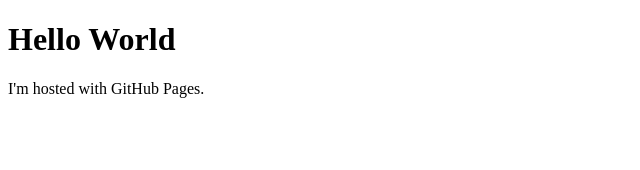
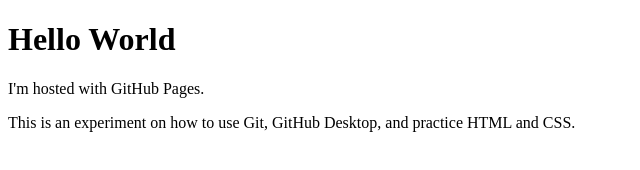
Before and after one commit to josephkhalifa/josephkhalifa.github.io, a plain HTML site: page index.html in a window 1280 px wide. Shown: the whole page, without its empty margins (0-640 px from the left). Drawn offline with Linux system fonts and the light colour scheme.

Commit message:
Update index.html

```diff
--- a/index.html
+++ b/index.html
@@ -3,5 +3,6 @@
 <body>
 <h1>Hello World</h1>
 <p>I'm hosted with GitHub Pages.</p>
+<p>This is an experiment on how to use Git, GitHub Desktop, and practice HTML and CSS.</P>
 </body>
 </html>
```
